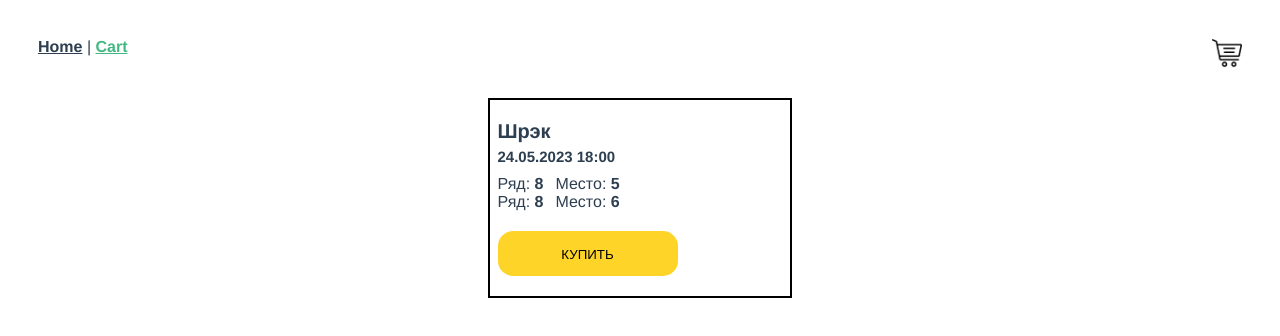
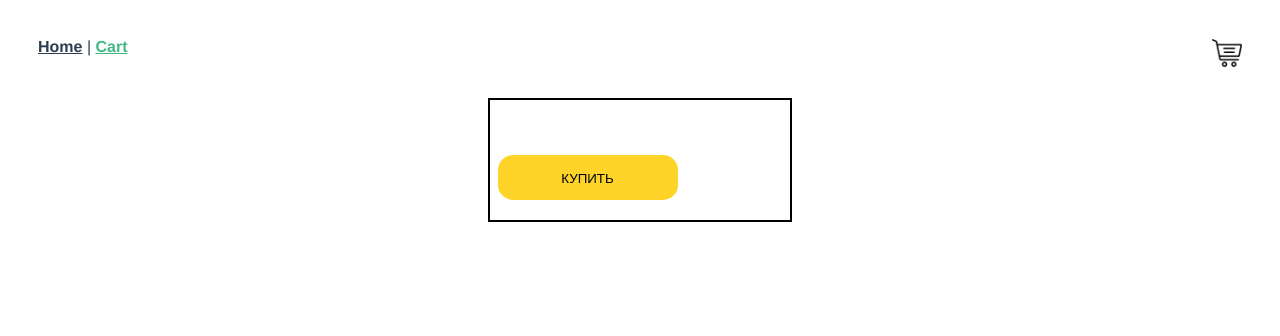
Before and after one commit to heyhurricane/vueonlinecinema, a Vue app: page /cart in a window 1280 px wide. Shown: the top 336 px of the page. Built offline with nearby package versions, Linux system fonts and the light colour scheme.

Commit message:
add tickets adding to cart

```diff
--- a/src/components/CartItem.vue
+++ b/src/components/CartItem.vue
@@ -1,16 +1,12 @@
 <template>
   <div class="cart">
     <div class="cart__wrap">
-      <span class="cart__movie">Шрэк</span>
-      <span class="cart__date">24.05.2023 18:00</span>
+      <span class="cart__movie">{{ cartTickets.movie }}</span>
+      <span class="cart__date">{{ cartTickets.session }}</span>
       <div class="cart__tickets">
-        <div class="cart__tickets-item">
-          <span class="cart__tickets-row">Ряд: <b>8</b></span>
-          <span class="cart__tickets-place">Место: <b>5</b></span>
-        </div>
-        <div class="cart__tickets-item">
-          <span class="cart__tickets-row">Ряд: <b>8</b></span>
-          <span class="cart__tickets-place">Место: <b>6</b></span>
+        <div class="cart__tickets-item" v-for="ticket in cartTickets.places">
+          <span class="cart__tickets-row">Ряд: <b>{{ ticket.row}}</b></span>
+          <span class="cart__tickets-place">Место: <b>{{ ticket.place}}</b></span>
         </div>
       </div>
 
@@ -20,8 +16,16 @@
 </template>
 
 <script>
+
+import {mapState} from "vuex";
+
 export default {
-  name: "cart"
+  name: "cart",
+  computed: {
+    ...mapState({
+      cartTickets: state => state.tickets.tickets,
+    }),
+  },
 }
 </script>
 
--- a/src/components/HallComponent.vue
+++ b/src/components/HallComponent.vue
@@ -13,6 +13,8 @@
 </template>
 
 <script>
+import {mapState} from "vuex";
+
 export default {
   name: "HallComponent",
   data() {
@@ -28,9 +30,9 @@
       tickets: []
     }
   },
+  emits: ['click'],
   methods: {
     pickPlace(row, place) {
-      console.log(this.hallMap[row][place]);
       if (this.hallMap[row][place] === 0) {
         this.hallMap[row][place] = 2;
         this.tickets.push({row: row, place: place});
@@ -40,8 +42,10 @@
         const index = this.tickets.findIndex(x => x.row === row && x.place === place);
         this.tickets.splice(index, 1);
       }
-    }
-  }
+      this.$emit('click', this.tickets);
+    },
+
+  },
 }
 </script>
 
--- a/src/components/MovieItem.vue
+++ b/src/components/MovieItem.vue
@@ -3,8 +3,8 @@
     <my-dialog v-model:show="buyTicketPopupVisible">
       <div class="movie__name"><strong>{{ movie.name }}</strong></div>
       <div class="movie__session"><strong>{{ pickedSession }}</strong></div>
-      <hall-component></hall-component>
-      <button class="movie__buy-tickets">Добавить в корзину</button>
+      <hall-component @click="selectedPlaces"></hall-component>
+      <button class="movie__buy-tickets" @click="addingToCart">Добавить в корзину</button>
     </my-dialog>
 
     <div class="movie__img" :style="{ background: `url(/img/movies/${movie.img}.webp) no-repeat center / cover`  }"></div>
@@ -32,12 +32,14 @@
 <script>
 import hallComponent from "@/components/HallComponent.vue";
 import myDialog from "@/components/UI/MyDialog.vue";
+import {mapState} from "vuex";
 export default {
   components: {hallComponent, myDialog},
   data() {
     return {
       buyTicketPopupVisible: false,
-      pickedSession: ''
+      pickedSession: '',
+      ticket: {},
     }
   },
   props: {
@@ -51,12 +53,28 @@
       return this.$route.name === 'MoviePage';
     },
 
+    ...mapState({
+      cartTickets: state => state.tickets.tickets,
+    }),
   },
   methods: {
     showPopup(value) {
       this.buyTicketPopupVisible = true;
       this.pickedSession = value.target.textContent;
     },
+    selectedPlaces(ticket) {
+      this.tickets = ticket;
+    },
+    addingToCart() {
+      this.ticket['movie'] = this.movie.name;
+      this.ticket['session'] = this.pickedSession;
+      this.ticket['places'] = [];
+      this.tickets.forEach((ticket)=> {
+        this.ticket['places'].push(ticket);
+      });
+      this.$store.commit('tickets/ADD_TICKET', this.ticket);
+      this.buyTicketPopupVisible = false;
+    }
   },
   name: "MovieItem"
 }
--- a/src/store/index.js
+++ b/src/store/index.js
@@ -1,8 +1,10 @@
 import {createStore} from "vuex"
 import {movieModule} from "@/store/movieModule";
+import {ticketsModule} from "@/store/ticketsModule";
 
 export default createStore({
   modules: {
-    movie: movieModule
+    movie: movieModule,
+    tickets: ticketsModule
   }
 })
--- /dev/null
+++ b/src/store/ticketsModule.js
@@ -0,0 +1,18 @@
+export const ticketsModule = {
+    state: () => ({
+        tickets: []
+    }),
+    getters: {
+        CARD_TICKETS(state) {
+            return state.tickets
+        },
+    },
+    mutations: {
+        ADD_TICKET(state, ticket) {
+            state.tickets.push(ticket);
+        },
+    },
+    actions: {
+    },
+    namespaced: true
+}
```
